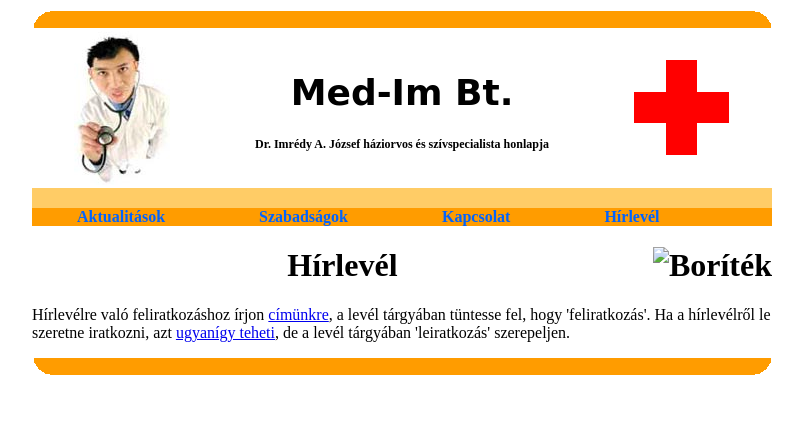
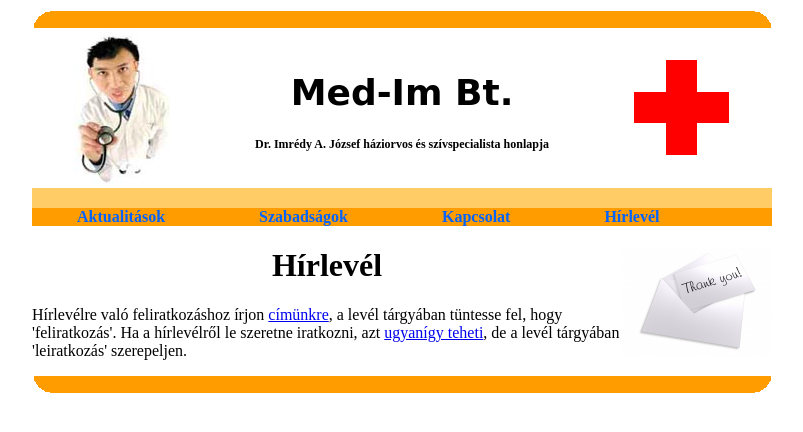
Before and after one commit to paaldorina/munkaf-jlok-28_onallo, a plain HTML site: page hirlevel.html in a window 1280 px wide. Shown: the whole page, without its empty margins (238-1041 px from the left). Drawn offline with Linux system fonts and the light colour scheme; a web font is replaced by a local one.

Commit message:
feladat 8

```diff
--- a/hirlevel.html
+++ b/hirlevel.html
@@ -26,7 +26,7 @@
         <span id="aktiv"><a href="hirlevel.html">Hírlevél</a></span>
     </div>
     <div id="tartalom">
-        <h1>Hírlevél<img src="envelope" alt="Boríték"></h1>
+        <h1>Hírlevél<img src="envelope.jpg" alt="Boríték" style="width: 150px;"></h1>
         <p>Hírlevélre való feliratkozáshoz írjon <a href="hirlevel@medim.hu?subject=feliratkozás">címünkre</a>, a levél tárgyában tüntesse fel, hogy 'feliratkozás'. Ha a hírlevélről le szeretne iratkozni, azt <a href="hirlevel@medim.hu?subject=leiratkozás">ugyanígy teheti</a>, de a levél tárgyában 'leiratkozás' szerepeljen.</p>
     </div>
     <div id="oldal_alja"></div>
```
